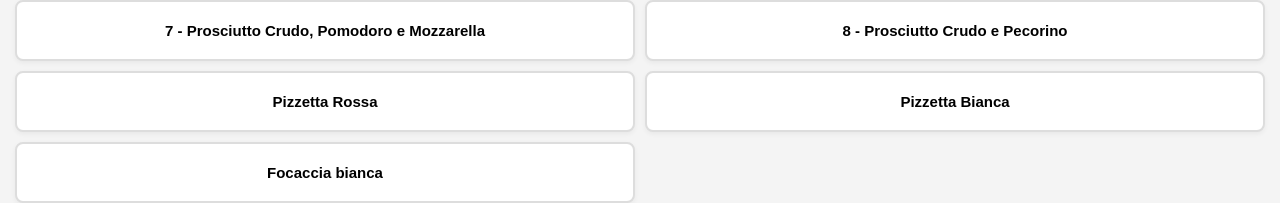
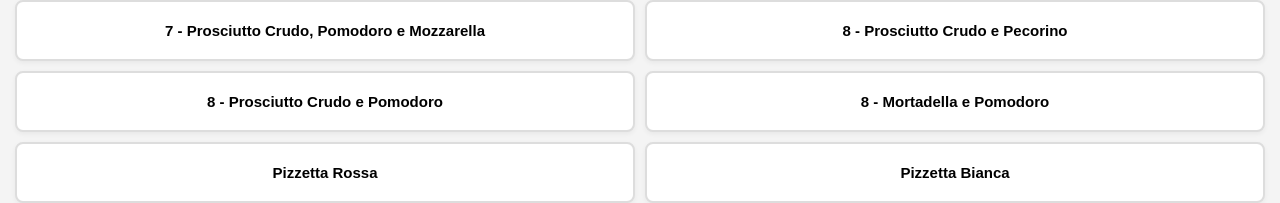
Before and after one commit to Mattia-Palladinelli/chiosco-ordini, a Vue app: page /cameriere in a window 1280 px wide. Shown: the part 288-491 px from the top of the page. Built offline with nearby package versions, Linux system fonts and the light colour scheme; no server answers; sample sign-in values are in the browser's storage.

Commit message:
feat: Aggiunta panini al Menu

```diff
--- a/src/views/CameriereView.vue
+++ b/src/views/CameriereView.vue
@@ -15,9 +15,11 @@ const menu = ref([
   { id: 6, codice: '6', nome: 'Mortadella e Pecorino' },
   { id: 7, codice: '7', nome: 'Prosciutto Crudo, Pomodoro e Mozzarella' },
   { id: 8, codice: '8', nome: 'Prosciutto Crudo e Pecorino' },
-  { id: 9, codice: '', nome: 'Pizzetta Rossa' },
-  { id: 10, codice: '', nome: 'Pizzetta Bianca' },
-  { id: 11, codice: '', nome: 'Focaccia bianca' },
+  { id: 9, codice: '8', nome: 'Prosciutto Crudo e Pomodoro' },
+  { id: 10, codice: '8', nome: 'Mortadella e Pomodoro' },
+  { id: 11, codice: '', nome: 'Pizzetta Rossa' },
+  { id: 12, codice: '', nome: 'Pizzetta Bianca' },
+  { id: 13, codice: '', nome: 'Focaccia bianca' },
 ])
 
 const ordineAttuale = ref([])
```
